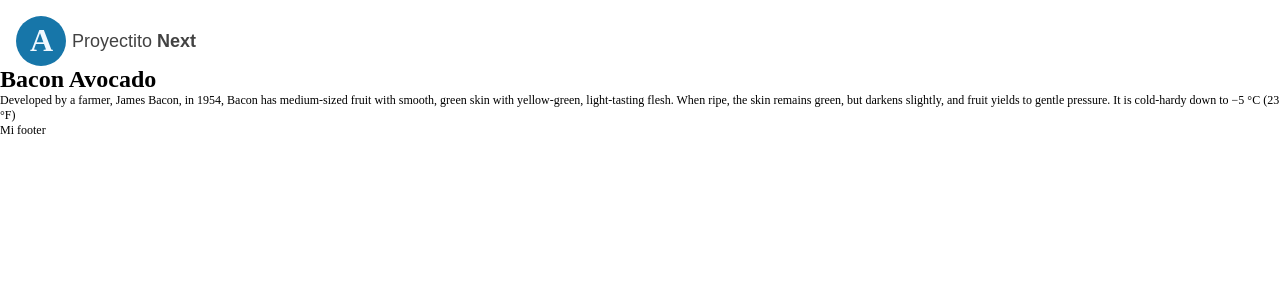
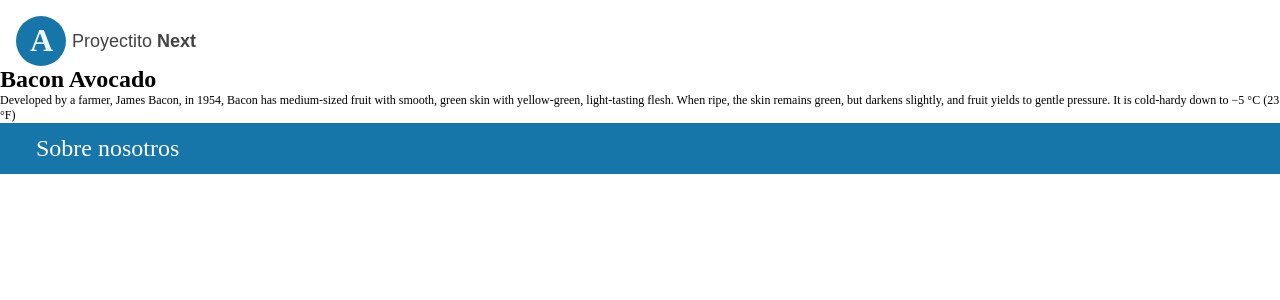
Before and after one commit to alexisklisch/learning-nextjs, a Next.js app: page /product/098323ks in a window 1280 px wide. Shown: the top 300 px of the page. Built offline with nearby package versions, Linux system fonts and the light colour scheme.

Commit message:
Convertí la página principal en estática

```diff
--- /dev/null
+++ b/components/footer/Footer.module.css
@@ -0,0 +1,10 @@
+.footer {
+  background-color: var(--primary-color);
+  padding: 12px 36px
+}
+
+.a {
+  color: white;
+  font-size: 2.4rem;
+  text-decoration: none;
+}
--- /dev/null
+++ b/components/footer/Footer.tsx
@@ -0,0 +1,10 @@
+import Link from "next/link";
+import style from './Footer.module.css'
+
+export function Footer() {
+  return <>
+    <footer className={style.footer}>
+      <Link className={style.a} href='/about'>Sobre nosotros</Link>
+    </footer>
+  </>
+}
--- a/components/layout/Layout.tsx
+++ b/components/layout/Layout.tsx
@@ -1,9 +1,10 @@
+import { Footer } from "@components/footer/Footer"
 import { Header } from "@components/header/Header"
 
 export function Layout ({ children }) {
   return <>
     <Header/>
     {children}
-    <footer>Mi footer</footer>
+    <Footer />
   </>
 }
--- a/pages/product/[id].jsx
+++ /dev/null
@@ -1,21 +0,0 @@
-import { useRouter } from "next/router"
-import { useState, useEffect } from "react"
-
-function ProductItem() {
-  const router = useRouter()
-  const { id } = router.query
-  const [avo, setAvo] = useState([])
-
-  useEffect(() => {
-    fetch(`/api/avo/${id}`)
-      .then(res => res.json())
-      .then(data => setAvo(data))
-  },[])
-
-  return <>
-    <h1>{avo.data?.name}</h1>
-    <p>{avo.data?.attributes.description}</p>
-  </>
-}
-
-export default ProductItem
--- /dev/null
+++ b/pages/product/[id].tsx
@@ -0,0 +1,31 @@
+// Exporto una función 'getServerSideProps'
+/// 'context' me da algunos datos útiles como el id
+export const getServerSideProps = async (context) => {
+  // Extraigo id como hacía con router
+  const { id } = context.params
+  // Hago el fetch con toda la ruta
+  const avo = await fetch(`http://localhost:3000/api/avo/${id}`)
+  .then(res => res.json())
+  .then(data => data.data)
+
+  // Si no encontró un avo, lleva a página 404
+  if(!avo) return { notFound: true }
+
+  // Retorno un objeto que contiene "props" y a su vez la data
+  return {
+    props: {
+      avo
+    }
+  }
+}
+
+// La info de la palta ahora llega por prop
+function ProductItem({ avo }) {
+  console.log(avo)
+  return <>
+    <h1>{avo?.name}</h1>
+    <p>{avo?.attributes.description}</p>
+  </>
+}
+
+export default ProductItem
```
Also changed, not shown: pages/index.jsx (+19 -11 lines), 1 other file (tests, documents, lock files or other folders).
